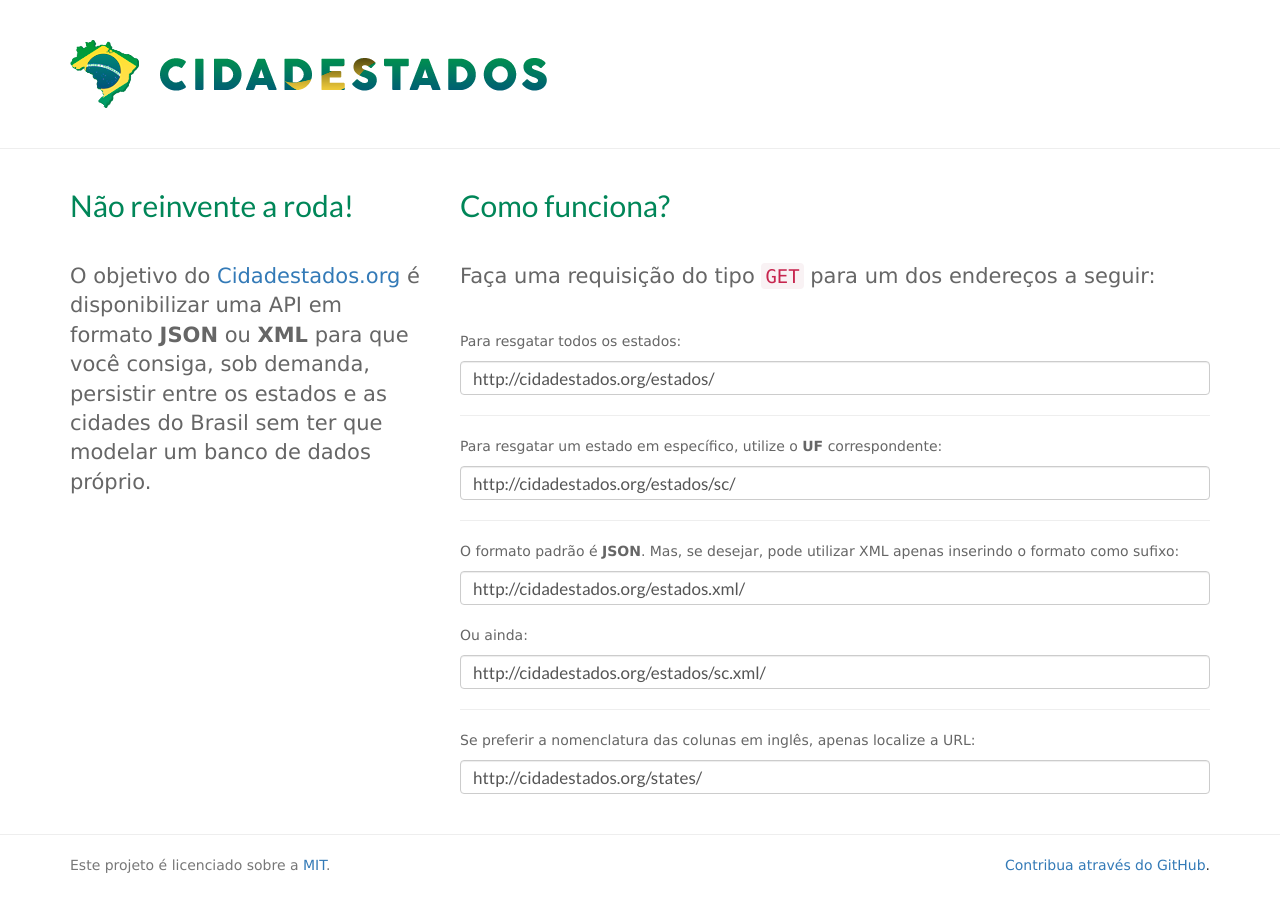
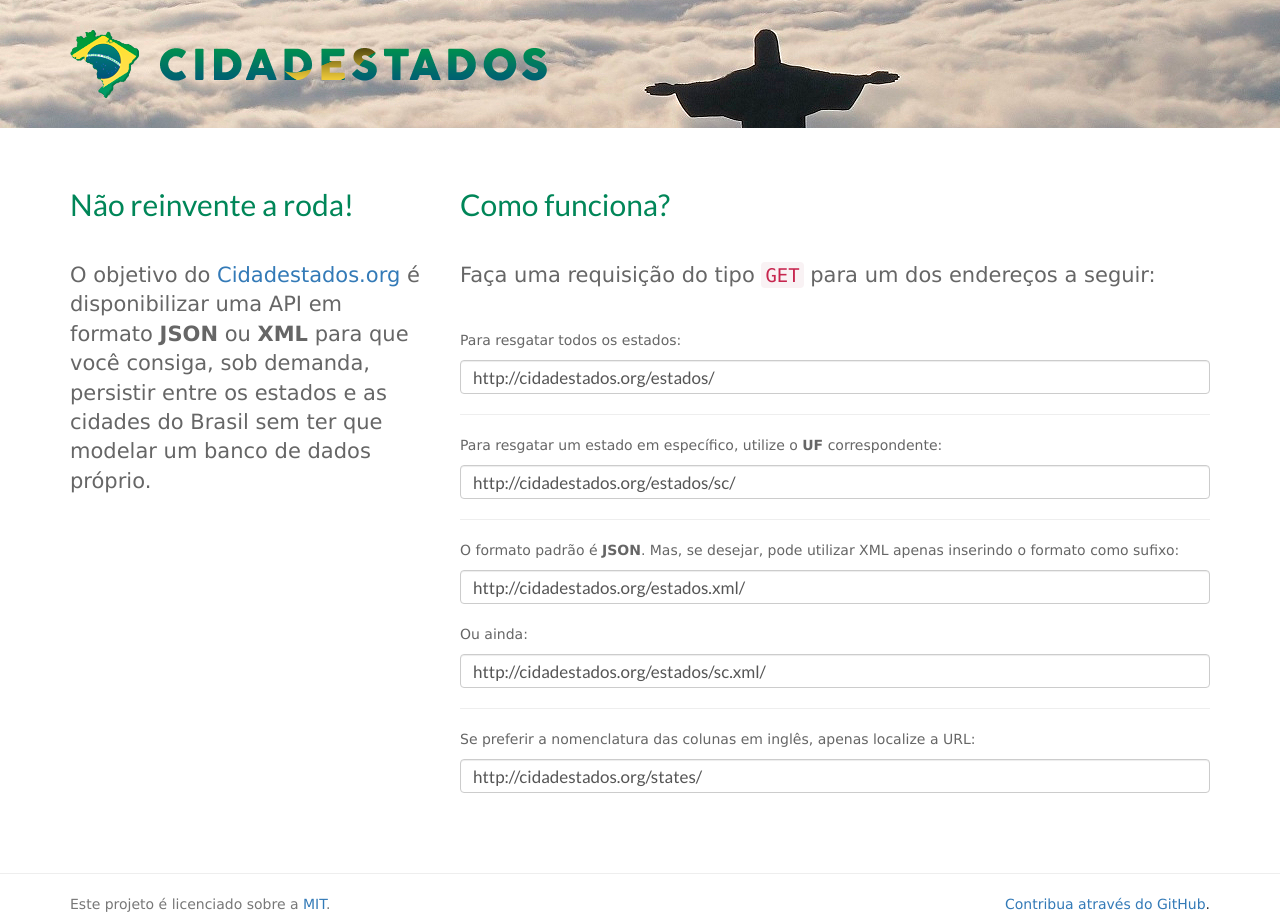
Before and after one commit to cidadestados/front-end, a website: page index.html in a window 1280 px wide. Before the commit the page ends 885 px from the top, so only its background shows below. Drawn offline with nearby package versions, Linux system fonts and the light colour scheme.

Commit message:
Aprimorando a interface e removendo coisas desnecessárias

```diff
--- a/assets/css/screen.css
+++ b/assets/css/screen.css
@@ -8,12 +8,16 @@ h1, h2, h3, h4, h5, h6 {
 }
 
 .banner {
-  background-color: #fff;
+  background: url('../img/header_background.jpg') top center no-repeat;
   width: 100%;
 }
 
 .banner header {
-  margin: 40px 0 20px;
+  margin: 30px 0;
+}
+
+.presentation {
+  padding: 40px 0;
 }
 
 .presentation h2 {
--- a/index.html
+++ b/index.html
@@ -18,8 +18,6 @@
         </div>
       </div>
     </div>
-
-    <hr>
 
     <section class="presentation">
       <div class="container">
```
Also changed, not shown: assets/img/header_background.jpg (added), assets/img/header_background.png (deleted).
